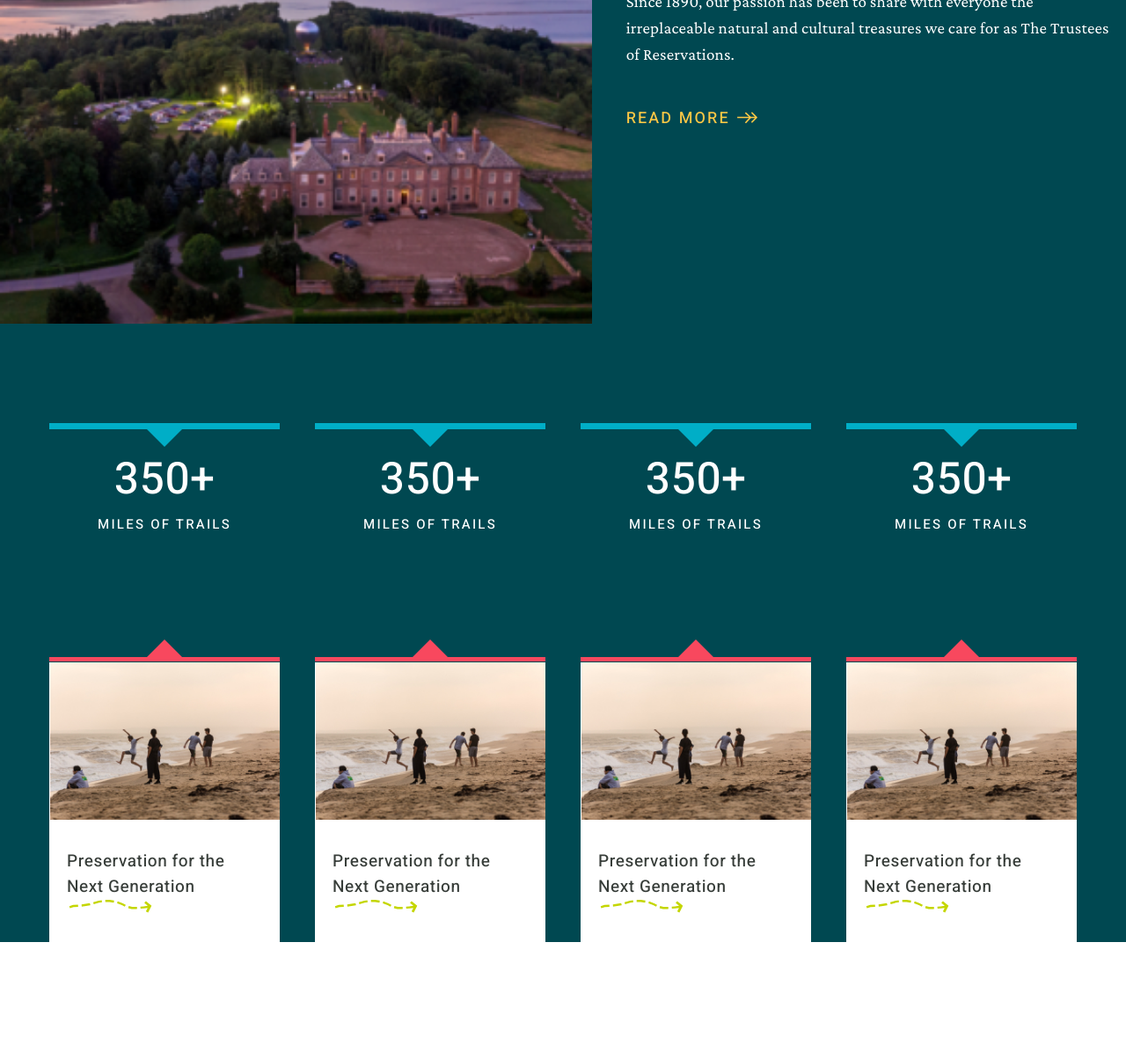
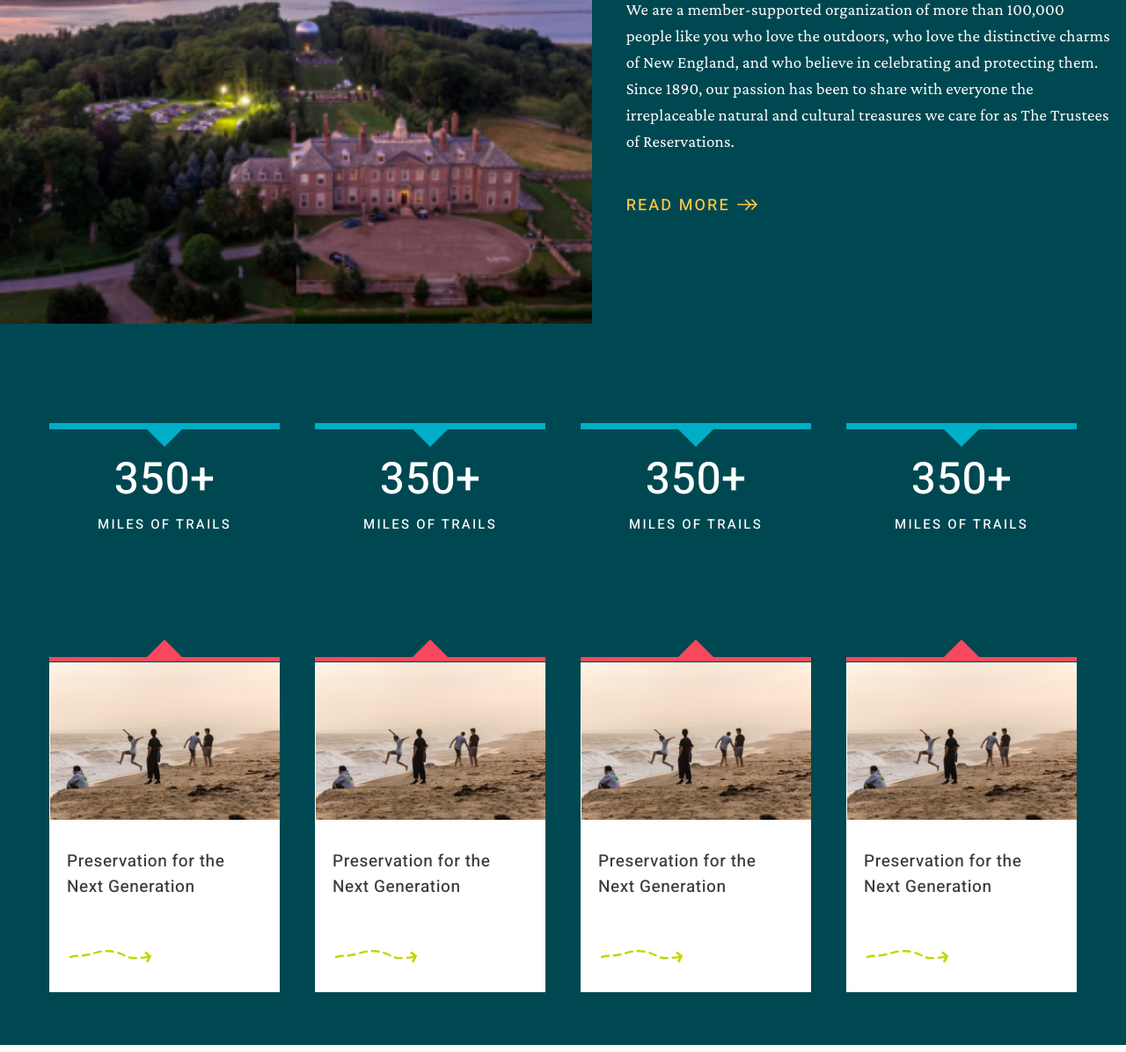
Before and after one commit to supun156/css_project, a plain HTML site: page index.html in a window 1280 px wide. Shown: the part 626-1822 px from the top of the page at 88% size. Before the commit the page ends 1705 px from the top, so only its background shows below. Drawn offline with nearby package versions, Linux system fonts and the light colour scheme.

Commit message:
UI fixed

```diff
--- a/tustees/scss/index.scss
+++ b/tustees/scss/index.scss
@@ -93,6 +93,7 @@ body {
         display: flex;
         flex-direction: column;
         width: 45%;
+        align-self: center;
       }
 
       .title {
@@ -242,6 +243,7 @@ body {
       position: relative;
       display: flex;
       flex-direction: column;
+      margin-bottom: 60px;
 
       @media only screen and (min-width: 720px) {
         width: calc(100% / 4);
@@ -283,7 +285,7 @@ body {
 
         @media only screen and (min-width: 720px) {
           padding: 33px 20px;
-      }
+        }
 
         .title {
           font-family: $font-family-Heebo;
@@ -293,6 +295,8 @@ body {
           line-height: 24px;
           letter-spacing: 0.03em;
           color: #373D39;
+          margin-bottom: 57px;
+          display: block;
 
           @media only screen and (min-width: 720px) {
             font-size: 19px;
```
Also changed, not shown: tustees/scss/index.css, 1 other file.
